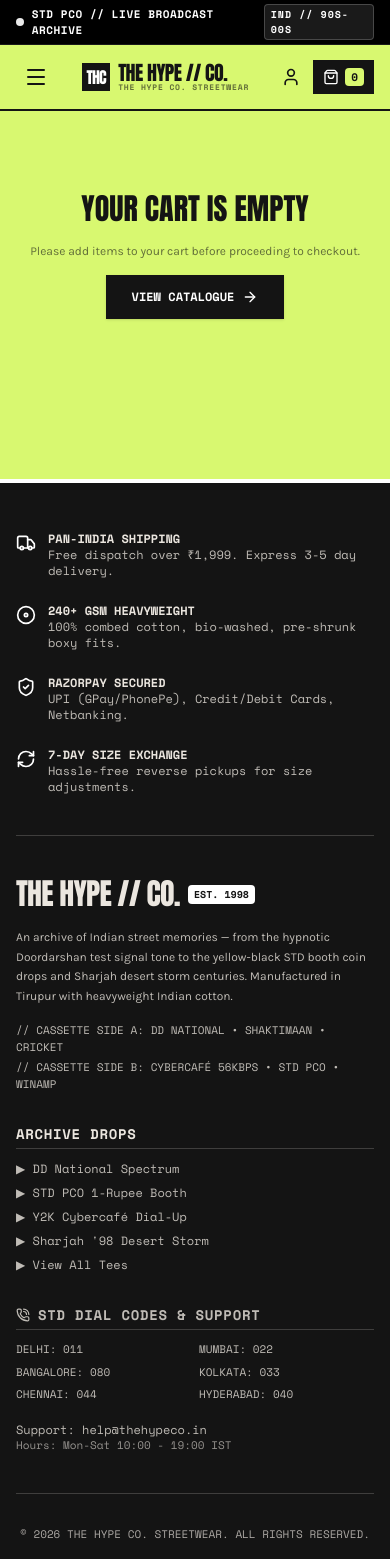
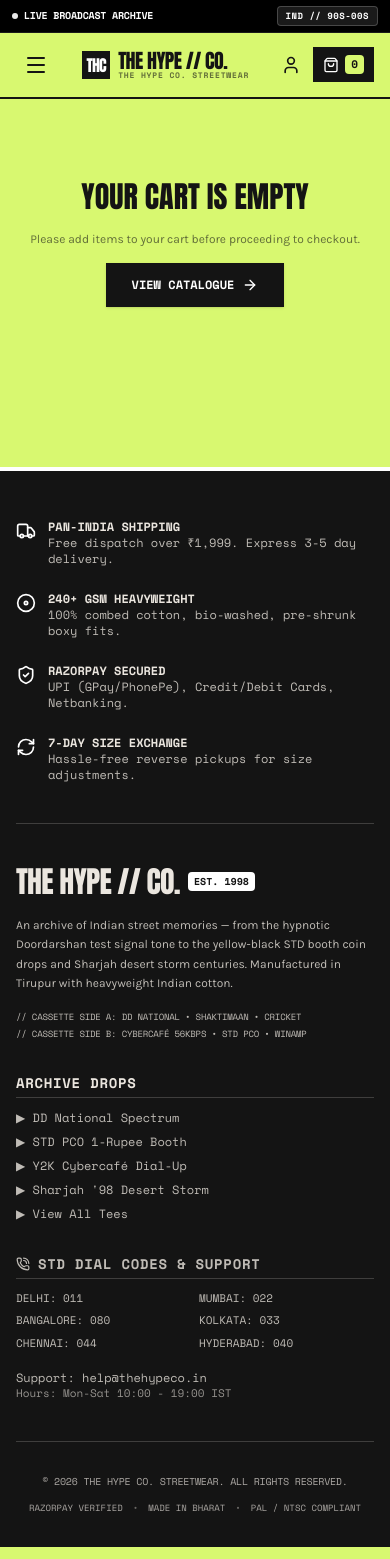
Before and after one commit to skirataar/streetwear-website, a Next.js app: page /checkout in a window 390 px wide. Shown: the top 1559 px of the page. Built offline with nearby package versions, Linux system fonts and the light colour scheme.

Commit message:
fix: improve responsive layout and typography across mobile components

```diff
--- a/src/app/product/[slug]/page.tsx
+++ b/src/app/product/[slug]/page.tsx
@@ -130,7 +130,7 @@
           <VariantSelector product={product} />
 
           {/* Value Highlights */}
-          <div className="grid grid-cols-2 gap-3 pt-4 border-t-2 border-ink/20 text-[11px] font-mono text-ink font-bold">
+          <div className="grid grid-cols-1 sm:grid-cols-2 gap-2.5 sm:gap-3 pt-4 border-t-2 border-ink/20 text-[11px] sm:text-xs font-mono text-ink font-bold">
             <div className="flex items-center gap-2">
               <Truck className="w-4 h-4 text-ink shrink-0" />
               <span>FREE DELIVERY OVER ₹1,999</span>
--- a/src/components/cart/CartDrawer.tsx
+++ b/src/components/cart/CartDrawer.tsx
@@ -36,8 +36,8 @@
           {/* Header */}
           <div className="p-4 sm:p-6 bg-white border-b-2 border-ink flex items-center justify-between sticky top-0 z-10">
             <div className="flex items-center gap-2">
-              <ShoppingBag className="w-5 h-5 text-flash" />
-              <h2 className="font-display text-2xl uppercase tracking-tight text-ink">
+              <ShoppingBag className="w-5 h-5 text-flash shrink-0" />
+              <h2 className="font-display text-xl sm:text-2xl uppercase tracking-tight text-ink truncate">
                 YOUR CASSETTE DECK ({totalItemsCount})
               </h2>
             </div>
--- a/src/components/layout/Footer.tsx
+++ b/src/components/layout/Footer.tsx
@@ -53,7 +53,7 @@
             <p className="text-xs font-body text-[#EBE6DF]/80 leading-relaxed max-w-md">
               An archive of Indian street memories — from the hypnotic Doordarshan test signal tone to the yellow-black STD booth coin drops and Sharjah desert storm centuries. Manufactured in Tirupur with heavyweight Indian cotton.
             </p>
-            <div className="font-mono text-[11px] text-[#EBE6DF]/80 space-y-1">
+            <div className="font-mono text-[9px] sm:text-[11px] tracking-tight sm:tracking-normal text-[#EBE6DF]/80 space-y-1">
               <div>// CASSETTE SIDE A: DD NATIONAL • SHAKTIMAAN • CRICKET</div>
               <div>// CASSETTE SIDE B: CYBERCAFÉ 56KBPS • STD PCO • WINAMP</div>
             </div>
@@ -115,16 +115,16 @@
         </div>
 
         {/* Bottom Bar */}
-        <div className="pt-8 border-t border-[#EBE6DF]/20 flex flex-col sm:flex-row items-center justify-between text-[11px] font-mono text-[#EBE6DF]/70 gap-4">
-          <div>
+        <div className="pt-8 border-t border-[#EBE6DF]/20 flex flex-col sm:flex-row items-center justify-between text-[10px] sm:text-[11px] font-mono text-[#EBE6DF]/70 gap-3 sm:gap-4 text-center sm:text-left">
+          <div className="tracking-tight sm:tracking-normal">
             © {new Date().getFullYear()} THE HYPE CO. STREETWEAR. ALL RIGHTS RESERVED.
           </div>
-          <div className="flex items-center gap-4">
-            <span>RAZORPAY VERIFIED</span>
-            <span>•</span>
-            <span>MADE IN BHARAT</span>
-            <span>•</span>
-            <span>PAL / NTSC COMPLIANT</span>
+          <div className="flex flex-wrap items-center justify-center gap-x-2.5 sm:gap-x-4 gap-y-1 text-[9px] sm:text-[11px]">
+            <span className="whitespace-nowrap">RAZORPAY VERIFIED</span>
+            <span className="text-[#EBE6DF]/40">•</span>
+            <span className="whitespace-nowrap">MADE IN BHARAT</span>
+            <span className="text-[#EBE6DF]/40">•</span>
+            <span className="whitespace-nowrap">PAL / NTSC COMPLIANT</span>
           </div>
         </div>
       </div>
--- a/src/components/layout/Header.tsx
+++ b/src/components/layout/Header.tsx
@@ -12,17 +12,19 @@
   return (
     <header className="sticky top-0 z-40 w-full bg-hype border-b-2 border-ink">
       {/* Top Banner / Ticker — black bg */}
-      <div className="bg-black text-white text-[11px] sm:text-xs font-mono font-bold tracking-wider py-1 px-4 flex items-center justify-between border-b border-white/10">
-        <div className="flex items-center gap-2">
-          <span className="inline-block w-2 h-2 rounded-full bg-white animate-pulse" />
-          <span className="uppercase">STD PCO // LIVE BROADCAST ARCHIVE</span>
+      <div className="bg-black text-white text-[10px] sm:text-xs font-mono font-bold tracking-tight sm:tracking-wider py-1.5 px-3 sm:px-4 flex items-center justify-between border-b border-white/10 whitespace-nowrap overflow-hidden">
+        <div className="flex items-center gap-1.5 sm:gap-2 min-w-0">
+          <span className="inline-block w-1.5 h-1.5 sm:w-2 sm:h-2 rounded-full bg-white animate-pulse shrink-0" />
+          <span className="uppercase truncate">
+            <span className="hidden xs:inline">STD PCO // </span>LIVE BROADCAST ARCHIVE
+          </span>
         </div>
-        <div className="hidden sm:flex items-center gap-4">
+        <div className="hidden md:flex items-center gap-4 text-xs">
           <span>FREE SHIPPING OVER ₹1,999</span>
           <span>•</span>
           <span>100% HEAVYWEIGHT COTTON</span>
         </div>
-        <div className="text-[10px] uppercase tracking-widest bg-white/10 text-white px-1.5 py-0.5 rounded-sm border border-white/20">
+        <div className="text-[9px] sm:text-[10px] uppercase tracking-wider sm:tracking-widest bg-white/10 text-white px-2 py-0.5 rounded-sm border border-white/20 shrink-0 whitespace-nowrap">
           IND // 90S-00S
         </div>
       </div>
--- a/src/components/product/VariantSelector.tsx
+++ b/src/components/product/VariantSelector.tsx
@@ -217,15 +217,27 @@
       </div>
 
       {/* Streetwear Garment Specs */}
-      <div className="bg-white border-2 border-ink p-4 space-y-3 text-xs text-ink">
-        <div className="font-bold text-ink uppercase tracking-wider border-b border-ink/20 pb-1">
+      <div className="bg-white border-2 border-ink p-3 sm:p-4 space-y-2.5 sm:space-y-3 text-ink">
+        <div className="font-bold text-[11px] sm:text-xs uppercase tracking-wider border-b border-ink/20 pb-1">
           // ARCHIVE GARMENT SPECIFICATIONS
         </div>
-        <ul className="space-y-1.5 text-ink font-medium text-[11px]">
-          <li>• <strong>FABRIC:</strong> 240 GSM 100% Combed Compact Cotton</li>
-          <li>• <strong>PRINT:</strong> High-Density Plastisol &amp; Vintage Screenprint</li>
-          <li>• <strong>WASH:</strong> Pre-shrunk silicone &amp; enzyme bio-washed</li>
-          <li>• <strong>ORIGIN:</strong> Knitted, dyed, and crafted in Tirupur, India</li>
+        <ul className="space-y-1 sm:space-y-1.5 text-ink font-medium text-[10px] sm:text-[11px] tracking-tight sm:tracking-normal leading-snug sm:leading-relaxed">
+          <li className="flex items-start gap-1.5">
+            <span className="shrink-0">•</span>
+            <span><strong>FABRIC:</strong> 240 GSM 100% Combed Compact Cotton</span>
+          </li>
+          <li className="flex items-start gap-1.5">
+            <span className="shrink-0">•</span>
+            <span><strong>PRINT:</strong> High-Density Plastisol &amp; Vintage Screenprint</span>
+          </li>
+          <li className="flex items-start gap-1.5">
+            <span className="shrink-0">•</span>
+            <span><strong>WASH:</strong> Pre-shrunk silicone &amp; enzyme bio-washed</span>
+          </li>
+          <li className="flex items-start gap-1.5">
+            <span className="shrink-0">•</span>
+            <span><strong>ORIGIN:</strong> Knitted, dyed, and crafted in Tirupur, India</span>
+          </li>
         </ul>
       </div>
     </div>
```
Also changed, not shown: src/components/home/Hero.tsx (+19 -15 lines).
